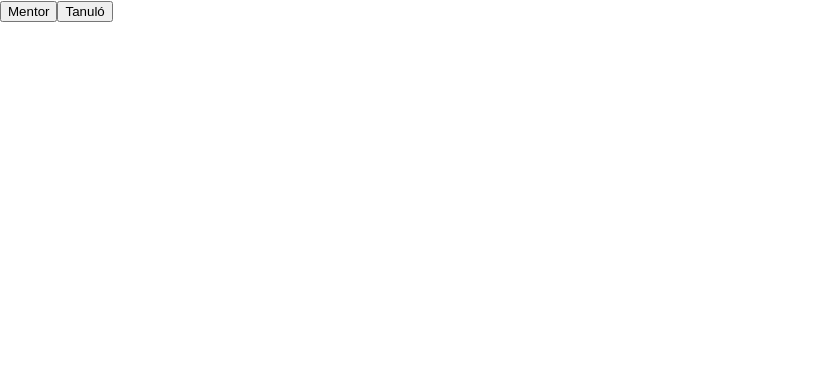
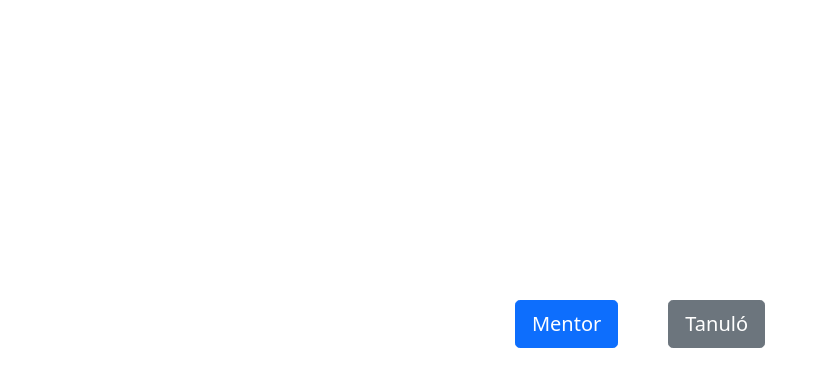
Before and after one commit to szati999/DigitalisKalakaFE, a React (Create React App) app: page / in a window 1280 px wide. Shown: the top 386 px of the page, without its empty margins (0-828 px from the left). Built offline with nearby package versions, Linux system fonts and the light colour scheme.

Commit message:
select user page

```diff
--- /dev/null
+++ b/src/components/UserTypes.css
@@ -0,0 +1,8 @@
+
+.select-user-type{
+    display: flex;
+    justify-content: center;
+    gap:50px;
+    align-items: center;
+    margin-top: 300px;
+}
--- a/src/components/UserTypes.jsx
+++ b/src/components/UserTypes.jsx
@@ -1,25 +1,18 @@
 import React from "react";
 import { Link } from "react-router-dom";
-
+import './UserTypes.css'
 export default function UserTypes() {
 	return (
-		<div>
-			{/* <nav>
-				<ul>
-					<li>
-						<Link to="/mentor">Mentor</Link>
-					</li>
-					<li>
-						<Link to="/student">Tanuló</Link>
-					</li>
-				</ul>
-			</nav> */}
-			<Link to="/mentor">
-				<button type="button">Mentor</button>
-			</Link>
-			<Link to="/student">
-				<button type="button">Tanuló</button>
-			</Link>
-		</div>
+        <div className="select-user-container">
+            <div className="select-user-type">
+                <Link to="/mentor">
+                    <button className="btn btn-primary btn-lg" type="button">Mentor</button>
+                </Link>
+                <Link to="/student">
+                    <button className="btn btn-secondary btn-lg" type="button">Tanuló</button>
+                </Link>
+		    </div>
+        </div>
+
 	);
 }
--- a/src/index.js
+++ b/src/index.js
@@ -2,6 +2,7 @@ import React from "react";
 import ReactDOM from "react-dom";
 import "./index.css";
 import App from "./App";
+import 'bootstrap/dist/css/bootstrap.min.css';
 
 ReactDOM.render(
 	<React.StrictMode>
```
